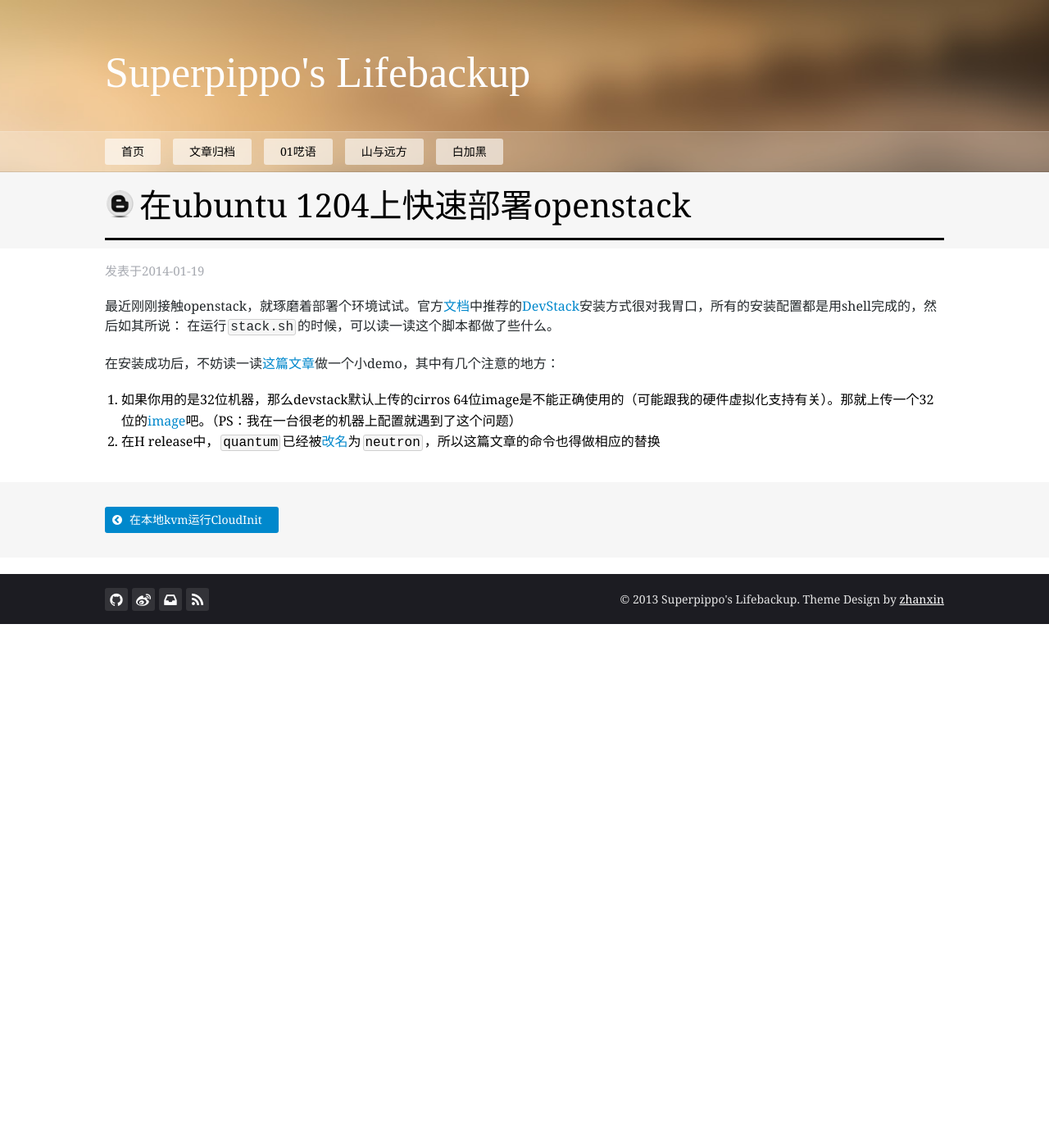
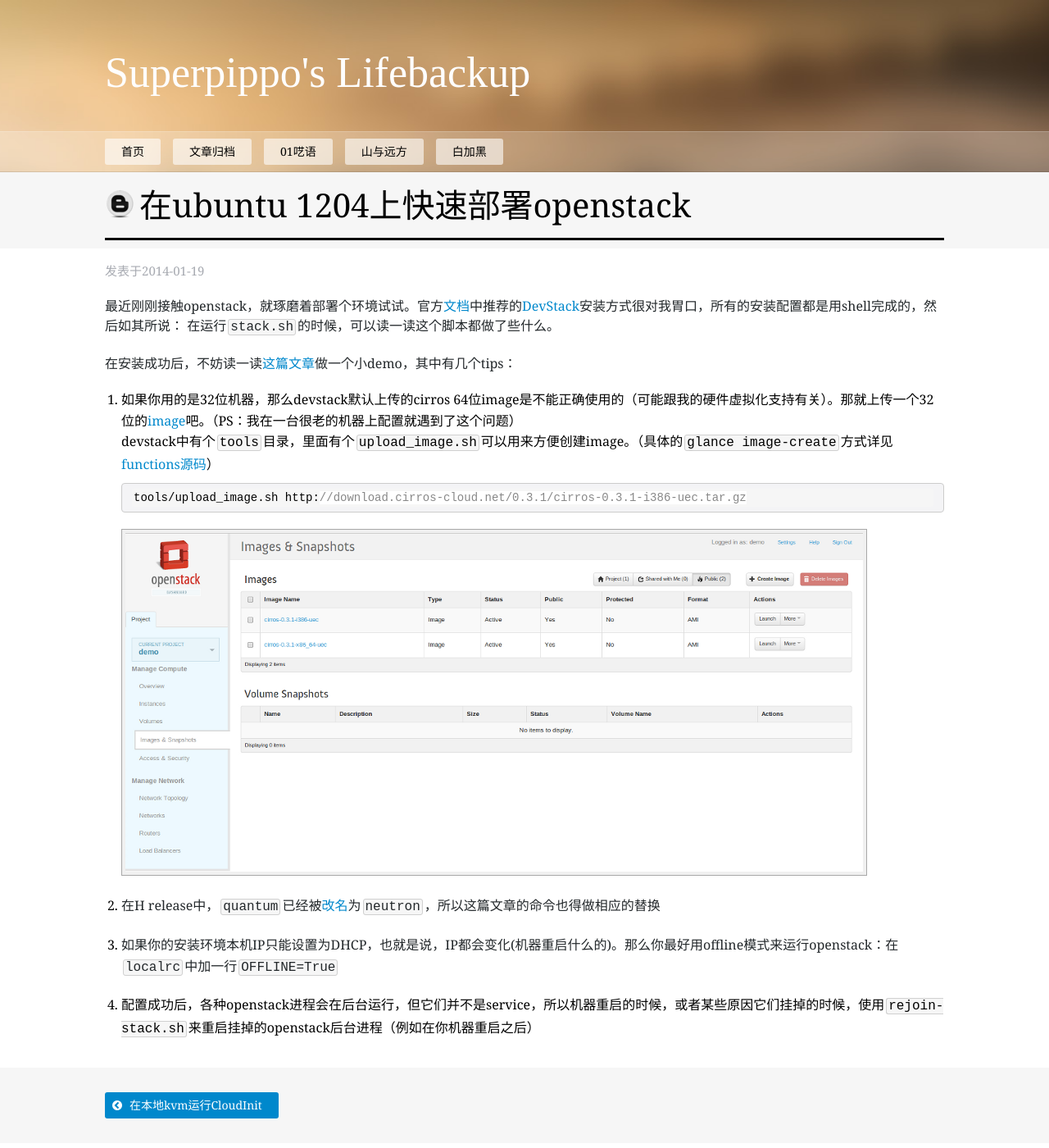
Before and after one commit to Huang-Wei/huang-wei.github.io, a Jekyll site: the page built from _posts/2014-01-19-setup-openstack.md, in a window 1280 px wide and 1400 px high. Shown: the whole window at 82% size. Built offline with Jekyll 4.4.1, drawn with Linux system fonts in a browser that asks for light colours; nearby versions of some CDN libraries; Markdown is read by kramdown in place of the engine named in the settings.

Commit message:
openstack revise

````diff
--- a/_posts/2014-01-19-setup-openstack.md
+++ b/_posts/2014-01-19-setup-openstack.md
@@ -8,7 +8,17 @@ categories: programming
 
 最近刚刚接触openstack，就琢磨着部署个环境试试。官方[文档](http://www.openstack.org/software/start/)中推荐的[DevStack](http://devstack.org/)安装方式很对我胃口，所有的安装配置都是用shell完成的，然后如其所说： 在运行`stack.sh`的时候，可以读一读这个脚本都做了些什么。
 
-在安装成功后，不妨读一读[这篇文章](http://blog.aaronorosen.com/building-a-multi-tier-application-with-openstack/)做一个小demo，其中有几个注意的地方：
+在安装成功后，不妨读一读[这篇文章](http://blog.aaronorosen.com/building-a-multi-tier-application-with-openstack/)做一个小demo，其中有几个tips：
 
 1. 如果你用的是32位机器，那么devstack默认上传的cirros 64位image是不能正确使用的（可能跟我的硬件虚拟化支持有关）。那就上传一个32位的[image](http://download.cirros-cloud.net/0.3.1/)吧。（PS：我在一台很老的机器上配置就遇到了这个问题）
+devstack中有个`tools`目录，里面有个`upload_image.sh`可以用来方便创建image。（具体的`glance image-create`方式详见[functions源码](http://devstack.org/functions.html)）
+```
+tools/upload_image.sh http://download.cirros-cloud.net/0.3.1/cirros-0.3.1-i386-uec.tar.gz
+```
+![](/images/201401/openstack-images.png)
+
 1. 在H release中，`quantum`已经被[改名](https://wiki.openstack.org/wiki/ReleaseNotes/Havana#Key_New_Features_5)为`neutron`，所以这篇文章的命令也得做相应的替换
+
+1. 如果你的安装环境本机IP只能设置为DHCP，也就是说，IP都会变化(机器重启什么的)。那么你最好用offline模式来运行openstack：在`localrc`中加一行`OFFLINE=True`
+
+1. 配置成功后，各种openstack进程会在后台运行，但它们并不是service，所以机器重启的时候，或者某些原因它们挂掉的时候，使用`rejoin-stack.sh`来重启挂掉的openstack后台进程（例如在你机器重启之后）
````
Also changed, not shown: images/201401/openstack-images.png (added).
